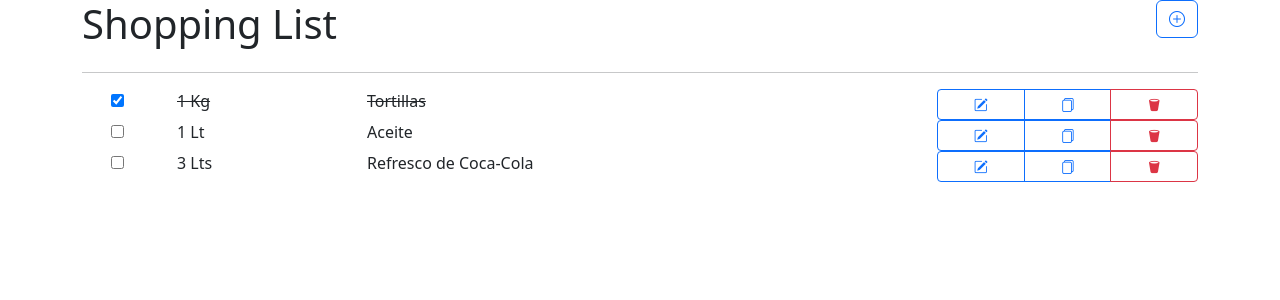
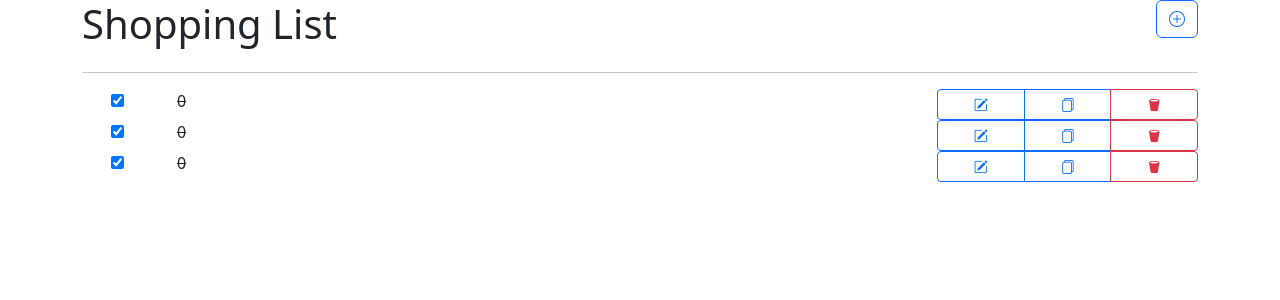
Before and after one commit to ReynaCansecoH-19350287/Shopping-List-A, a React (Vite) app: page / in a window 1280 px wide. Both pictures are taken after a click on the checkbox 117 px from the left and 100 px from the top of the page. Shown: the top 300 px of the page. Built offline with nearby package versions, Linux system fonts and the light colour scheme.

Commit message:
Modifica la App.jsx para la Agregación de la Funcion ListItems y Borramos (Cantidad,Unidad y Nombre del Producto) en Shopping-List

```diff
--- a/src/App.jsx
+++ b/src/App.jsx
@@ -1,28 +1,38 @@
 import { useState } from "react"
 
 function App() {
-  const [itemChecked, setItemChecked] = useState({
-    first: false,
-    second: false,
-    third: false,
-  })
+  const [listItems, setListItems] = useState([
+    {
+      id: "",
+      name: "",
+      quantity: 0,
+      unit: "",
+      checked: false,
+    },
+    {
+      id: "",
+      name: "",
+      quantity: 0,
+      unit: "",
+      checked: false,
+    },
+    {
+      id: "",
+      name: "",
+      quantity: 0,
+      unit: "",
+      checked: false,
+    },
+  ])
 
   const handleItemChecked = (e) => {
-    /*if (itemChecked[e.target.name]) {
-      setItemChecked({
-        ...itemChecked,
-        [e.target.name]: false,
-      });
-    } else {
-      setItemChecked({
-        ...itemChecked,
-        [e.target.name]: true,
-      });
-    }*/
-    setItemChecked({
-      ...itemChecked,
-      [e.target.name]: !itemChecked[e.target.name]
+    const newList = listItems.map(item => {
+      if (e.target.name === item.id) {
+        item.checked = !item.checked;
+      }
+      return item;
     })
+    setListItems(newList);
   }
 
   return (
@@ -41,8 +51,8 @@ function App() {
       <div className="row">
         <div className="col">
           <input
-          checked={itemChecked.first}
-          name="first"
+          checked={listItems[0].checked}
+          name={listItems[0].id}
           onClick={(e) => handleItemChecked(e)}
           type="checkbox"
           />
@@ -55,13 +65,16 @@ function App() {
             //itemChecked.first && "1 Kg"
           }
           {
-            itemChecked.first ? <del>1 Kg</del>: "1 Kg"
+            listItems[0].checked ?
+            <del>{`${listItems[0].quantity} ${listItems[0].unit}`}</del> :
+            `${listItems[0].quantity} ${listItems[0].unit}`
           }
           </div>
         <div
         className="col-5 col-md-6 text-start"
-        style={{textDecoration: itemChecked.first && "Line-through"}}>
-          Tortillas
+        style={{textDecoration: listItems.first && "Line-through"}}
+        >
+          {listItems[0].name}
           </div>
         <div className="col-4 col-md-3 btn-group btn-group-sm" role="group">
           <button type="button" className="btn btn-outline-primary">
@@ -77,12 +90,34 @@ function App() {
       </div>
       <div className="row">
         <div className="col">
-          <input type="checkbox" />
+          <input
+          checked={listItems[0].checked}
+          name={listItems[0].id}
+          onClick={(e) => handleItemChecked(e)}
+          type="checkbox"
+          />
         </div>
-        <div className="col-2 text-start">1 Lt</div>
-        <div className="col-5 col-md-6 text-start">Aceite</div>
+        <div className="col-2 text-start">
+          {
+            //itemChecked.first && <del>1 Kg</del>
+          }
+          {
+            //itemChecked.first && "1 Kg"
+          }
+          {
+            listItems[0].checked ?
+            <del>{`${listItems[0].quantity} ${listItems[0].unit}`}</del> :
+            `${listItems[0].quantity} ${listItems[0].unit}`
+          }
+          </div>
+        <div
+        className="col-5 col-md-6 text-start"
+        style={{textDecoration: listItems.first && "Line-through"}}
+        >
+          {listItems[0].name}
+          </div>
         <div className="col-4 col-md-3 btn-group btn-group-sm" role="group">
-        <button type="button" className="btn btn-outline-primary">
+          <button type="button" className="btn btn-outline-primary">
             <i className="bi bi-pencil-square"></i>
           </button>
           <button type="button" className="btn btn-outline-primary">
@@ -95,12 +130,34 @@ function App() {
       </div>
       <div className="row">
         <div className="col">
-          <input type="checkbox" />
+          <input
+          checked={listItems[0].checked}
+          name={listItems[0].id}
+          onClick={(e) => handleItemChecked(e)}
+          type="checkbox"
+          />
         </div>
-        <div className="col-2 text-start">3 Lts</div>
-        <div className="col-5 col-md-6 text-start">Refresco de Coca-Cola</div>
+        <div className="col-2 text-start">
+          {
+            //itemChecked.first && <del>1 Kg</del>
+          }
+          {
+            //itemChecked.first && "1 Kg"
+          }
+          {
+            listItems[0].checked ?
+            <del>{`${listItems[0].quantity} ${listItems[0].unit}`}</del> :
+            `${listItems[0].quantity} ${listItems[0].unit}`
+          }
+          </div>
+        <div
+        className="col-5 col-md-6 text-start"
+        style={{textDecoration: listItems.first && "Line-through"}}
+        >
+          {listItems[0].name}
+          </div>
         <div className="col-4 col-md-3 btn-group btn-group-sm" role="group">
-        <button type="button" className="btn btn-outline-primary">
+          <button type="button" className="btn btn-outline-primary">
             <i className="bi bi-pencil-square"></i>
           </button>
           <button type="button" className="btn btn-outline-primary">
```
